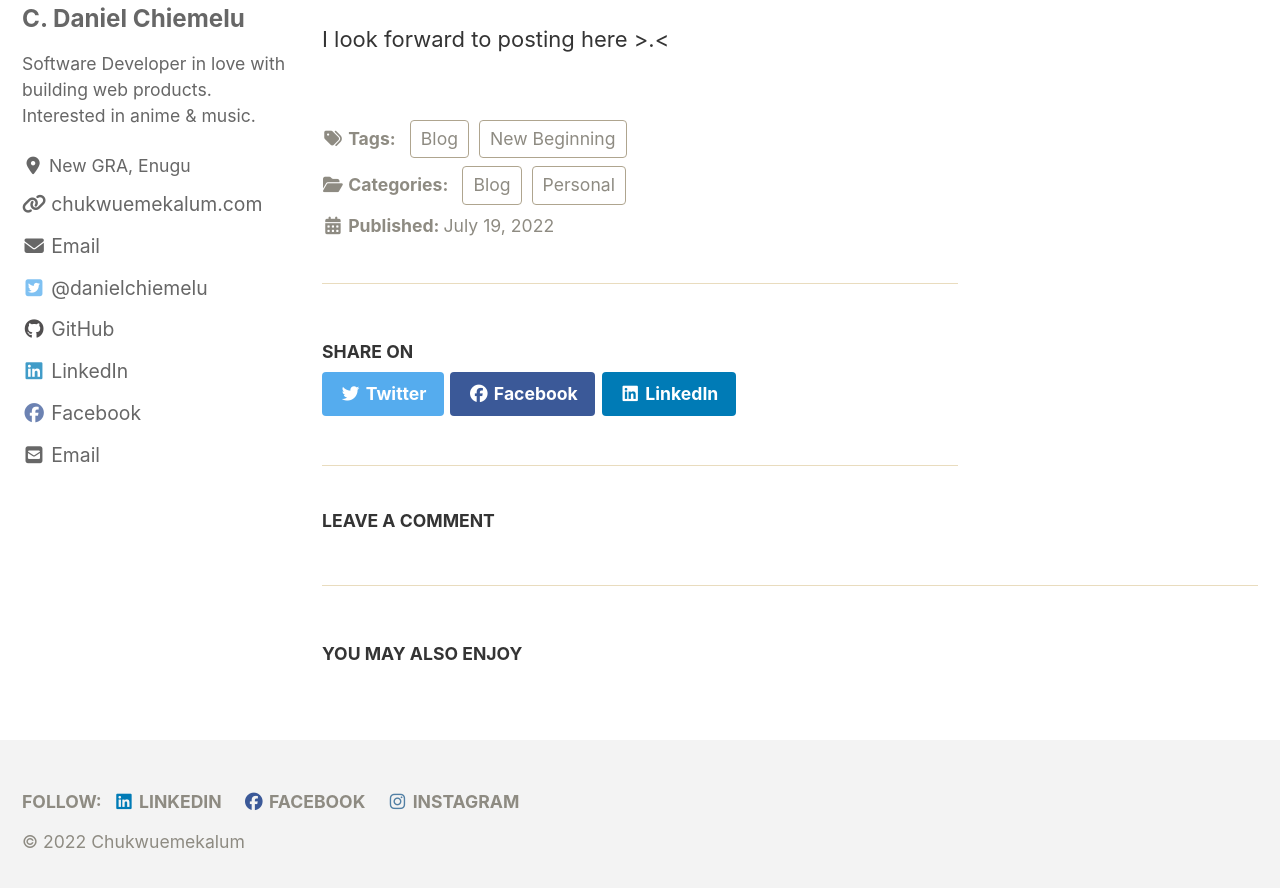
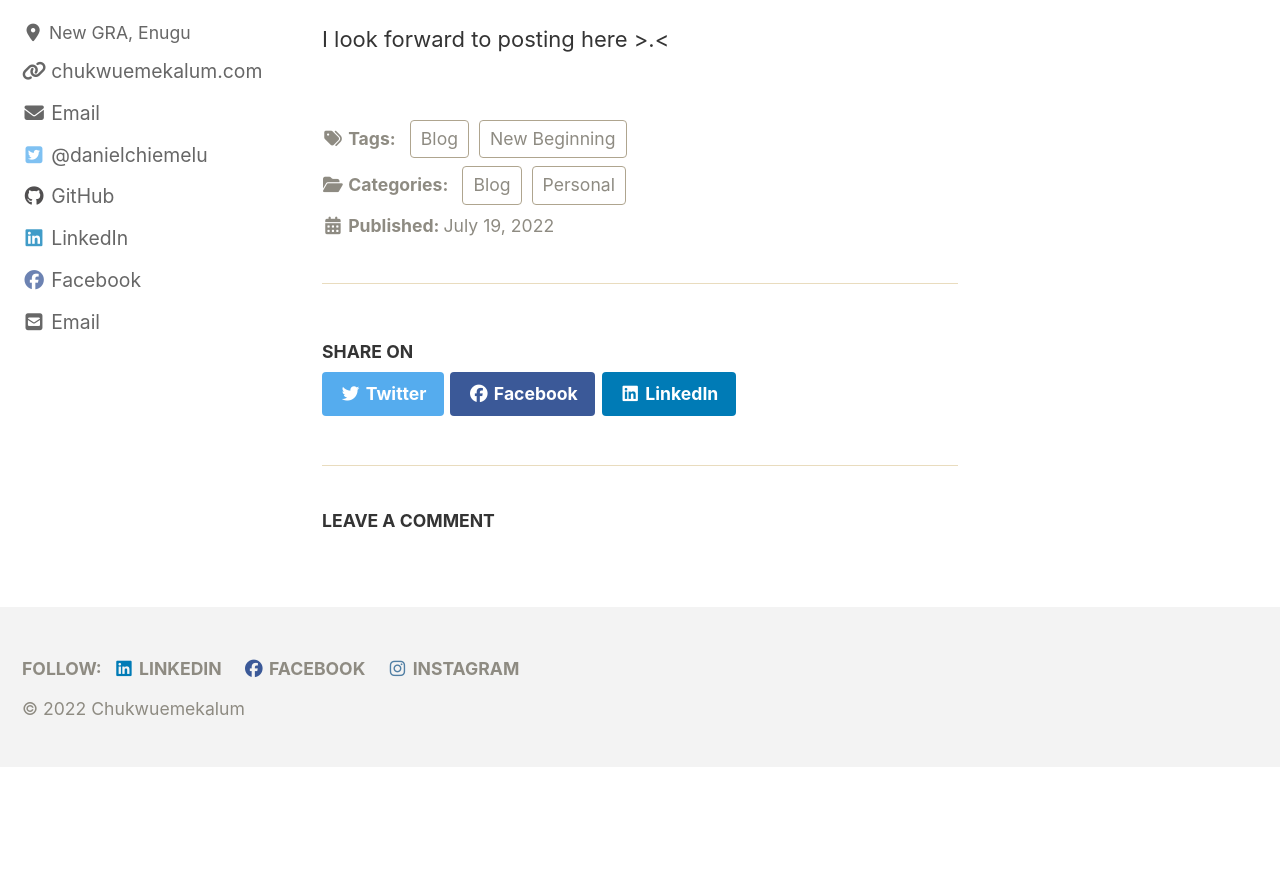
Before and after one commit to Chukwuemekalum/chukwuemekalum.github.io, a Jekyll site: the page built from _posts/2022-07-19-my-first-post.md, in a window 1280 px wide and 900 px high, scrolled down 435 px. Shown: the top 888 px of the window. Built offline with Jekyll 4.4.1, drawn with Linux system fonts in a browser that asks for light colours; cached includes are drawn as plain includes; nearby versions of some CDN libraries; comment, search, counter and statistics services are not loaded; after the commit the page ends 1202 px from its top, so only the background shows below that.

Commit message:
checking you may enjoy

```diff
--- a/_layouts/single.html
+++ b/_layouts/single.html
@@ -77,6 +77,7 @@ layout: default
     {% endif %}
   </article>
 
+  {% if site.related_posts.size > 1 %}
     {% comment %}<!-- only show related on a post page when `related: true` -->{% endcomment %}
     {% if page.id and page.related and site.related_posts.size > 0 %}
       <div class="page__related">
@@ -101,4 +102,5 @@ layout: default
         </div>
       </div>
     {% endif %}
+  {% endif %}
 </div>
```
Lines whose indentation alone changed are shown as unchanged.
